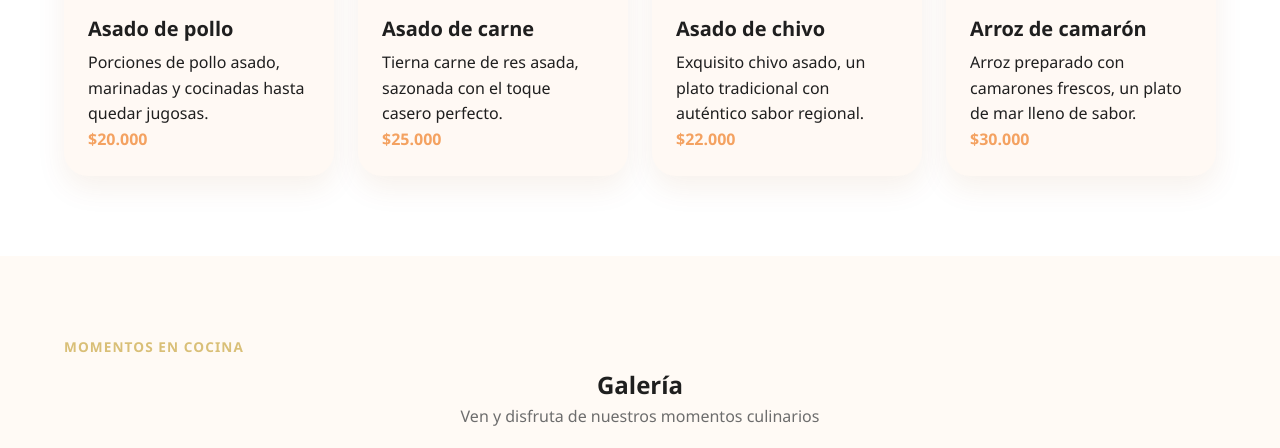
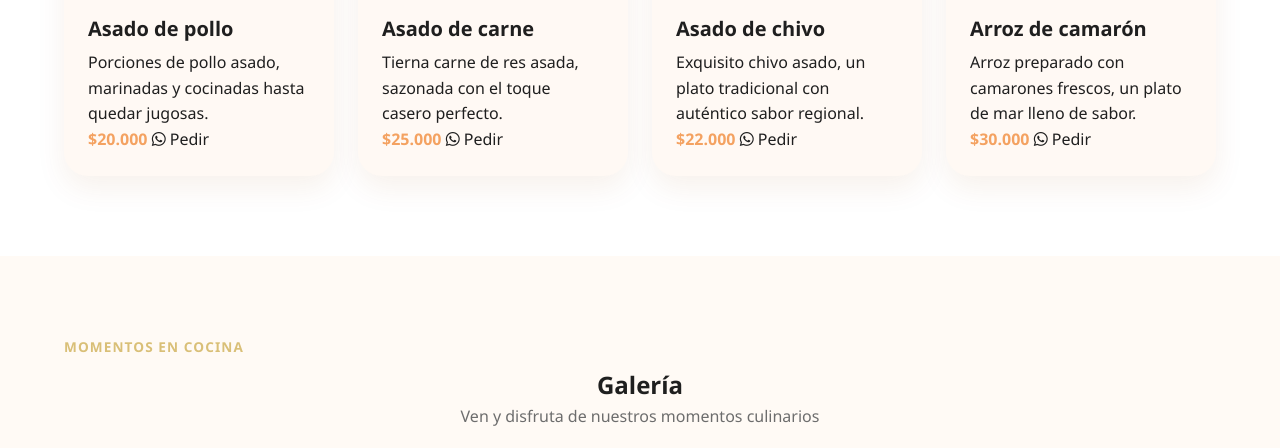
Before and after one commit to ReconvencionLaboralGuajira/restaurante-el-buen-sazon-55, a plain HTML site: page index.html in a window 1280 px wide. Shown: the part 1886-2334 px from the top of the page. Drawn offline with Linux system fonts and the light colour scheme; no server answers.

Commit message:
Publish site

```diff
--- a/index.html
+++ b/index.html
@@ -149,6 +149,14 @@
 
                             <span class="price">$20.000</span>
 
+
+                            <a href="https://wa.me/573243581326?text=Hola,%20quiero%20*Asado de pollo*%20-%20$20.000"
+                               class="btn-whatsapp-product"
+                               target="_blank"
+                               rel="noopener">
+                                <i class="fab fa-whatsapp"></i> Pedir
+                            </a>
+
                         </div>
                     </div>
 
@@ -163,6 +171,14 @@
                             <p>Tierna carne de res asada, sazonada con el toque casero perfecto.</p>
 
                             <span class="price">$25.000</span>
+
+
+                            <a href="https://wa.me/573243581326?text=Hola,%20quiero%20*Asado de carne*%20-%20$25.000"
+                               class="btn-whatsapp-product"
+                               target="_blank"
+                               rel="noopener">
+                                <i class="fab fa-whatsapp"></i> Pedir
+                            </a>
 
                         </div>
                     </div>
@@ -179,6 +195,14 @@
 
                             <span class="price">$22.000</span>
 
+
+                            <a href="https://wa.me/573243581326?text=Hola,%20quiero%20*Asado de chivo*%20-%20$22.000"
+                               class="btn-whatsapp-product"
+                               target="_blank"
+                               rel="noopener">
+                                <i class="fab fa-whatsapp"></i> Pedir
+                            </a>
+
                         </div>
                     </div>
 
@@ -193,6 +217,14 @@
                             <p>Arroz preparado con camarones frescos, un plato de mar lleno de sabor.</p>
 
                             <span class="price">$30.000</span>
+
+
+                            <a href="https://wa.me/573243581326?text=Hola,%20quiero%20*Arroz de camarón*%20-%20$30.000"
+                               class="btn-whatsapp-product"
+                               target="_blank"
+                               rel="noopener">
+                                <i class="fab fa-whatsapp"></i> Pedir
+                            </a>
 
                         </div>
                     </div>
```
